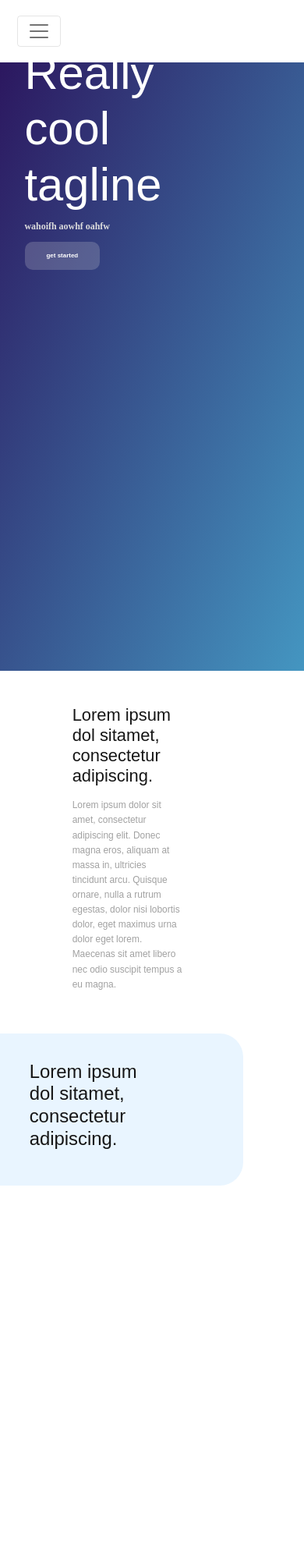
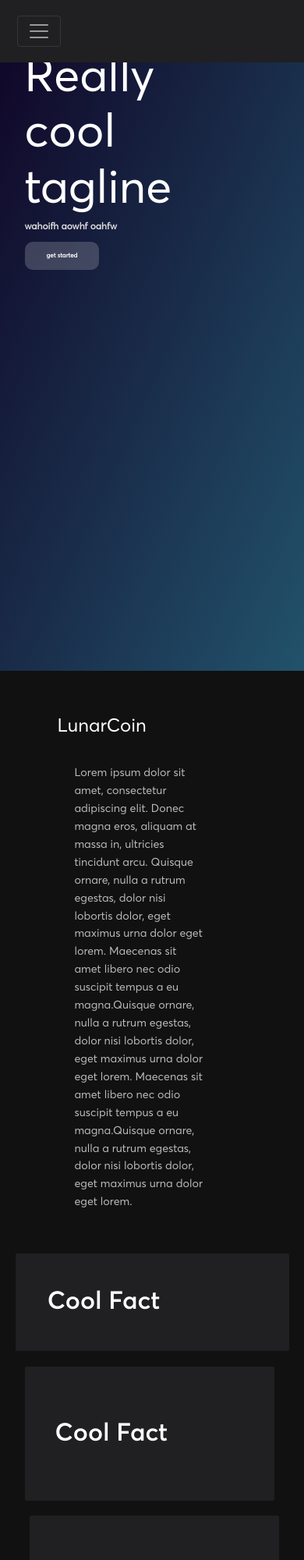
Before and after one commit to Azyles/LunarCoin, a plain HTML site: page index.html in a window 390 px wide. Shown: the top 2000 px of the page at 78% size. Before the commit the page ends 1520 px from the top, so only its background shows below. Drawn offline with nearby package versions, Linux system fonts and the light colour scheme.

Commit message:
UI REVAMP

```diff
--- a/code.js
+++ b/code.js
@@ -7,7 +7,7 @@ function scrollFunction() {
     document.getElementById("header").style.width = "90%";
     document.getElementById("header").style.marginLeft = "5%";
     document.getElementById("header").style.marginRight = "1%";
-    document.getElementById("header").style.borderRadius = "1%";
+    document.getElementById("header").style.borderRadius = "0%";
   } else {
     document.getElementById("header").style.height = "100%";
     document.getElementById("header").style.width = "100%";
--- a/index.html
+++ b/index.html
@@ -10,7 +10,7 @@
   padding: 0;
   scroll-behavior: smooth;
   transition: all 0.5s;
-  background-color:  white;">
+  background-color:  rgb(17, 17, 17);">
 
 <head>
     <meta charset="utf-8">
@@ -31,12 +31,12 @@
       width: 100%;
       height: 100%;
       overflow-x: hidden;
-      font-family: 'Nunito', sans-serif;
-      background-color:  white">
 
-    <nav class="navbar fixed-top navbar-expand-sm navbar-light justify-content-between"
-        style="
-                  font-family: 'Nunito', sans-serif;color: #2a2c35; min-Height: 80px; background:  #ffffff;padding-left: 10px;padding-right: 0px; ">
+     font-family: AvertaCY;
+      background-color:  rgb(17, 17, 17)">
+
+    <nav class="navbar fixed-top navbar-expand-sm navbar-dark justify-content-between"
+        style="color: #ffffff; min-Height: 80px; background:  #202022;padding-left: 10px;padding-right: 0px; ">
         <div class="container-fluid">
             <button class="navbar-toggler" type="button" data-bs-toggle="collapse" data-bs-target="#navbarText"
                 aria-controls="navbarText" aria-expanded="false" aria-label="Toggle navigation">
@@ -69,15 +69,15 @@
     </nav>
 
     <div id="header"
-        style="background: linear-gradient(294.34deg, #4496C1 -0.09%, #2B135C 99.53%);">
+        style="background: linear-gradient(294.34deg, #22526b -0.09%, #100527 99.53%);">
         <div id="" class="container-fluid zoom"
             style="min-Height: 100%;width: 40%;margin-top: 4%;margin-right: 50%;margin-left: 5%;">
 
             <h1
-                style="padding-top: 32%; font-size: calc(3em + 3vw);font-weight: 200; color: #ffffff;font-family: 'RocknRoll One', sans-serif;">
+                style="padding-top: 32%; font-size: calc(3em + 3vw);font-weight: 200; color: #ffffff;">
                 Really cool tagline</h1>
             <h1
-                style="padding-top: 2%;padding-bottom: 3%; font-size: calc(0.6em + 0.6vw);font-weight: 600; color: #dddddd;font-family: 'Ubuntu'">
+                style="padding-top: 2%;padding-bottom: 3%; font-size: calc(0.6em + 0.6vw);font-weight: 600; color: #dddddd;">
                 wahoifh aowhf oahfw</h1>
 
             <a class="button buttonH ">get started</a>
@@ -86,26 +86,31 @@
         </div>
     </div>
 
+
+
     <section id="About Us"
-        style="height: auto;width: 70%; background-color: #ffffff;margin-left: 15%;margin-right: 15%;">
+        style="height: auto;width: 70%; margin-left: 15%;margin-right: 15%;">
         <div id="" class="container-fluid zoom">
             <div class="row" style="margin-top: 10%;">
-                <div class="col-xxl" style="width: 30%;background-image: url('assets/phone.png');background-size: contain;
-    background-repeat: no-repeat;
-    background-position: center; margin-right: 2%;border-radius:10px; margin-top: 1%;margin-bottom: 1%;">
+                <div class="col-xs-4" style="width: 20%;margin-top: 5%;margin-bottom: 5%;">
+                    <h1
+                        style=" margin-left: 10%;margin-top: 55%;   padding-bottom: 1%;font-size: calc(1.2em + 1.2vw); color: #ffffff;">
+                        LunarCoin
+                    </h1>
+
                 </div>
-                <div class="col-xxl" style="width: 70%;margin-top: 5%;margin-bottom: 5%;margin-left: 2%;">
+                <div class="col-xxl" style="width: 80%;margin-top: 5%;margin-bottom: 5%;margin-left: 2%;">
+
                     <h1
-                        style=" margin-left: 10%;   padding-bottom: 4%;font-size: calc(1.1em + 1.1vw); color: #161616;font-family: 'RocknRoll One', sans-serif;">
-                        Lorem ipsum dol sitamet, consectetur adipiscing.
-                    </h1>
-                    <h1
-                        style="margin-left: 10%;font-family: 'Ubuntu', sans-serif; font-size: calc(0.6em + 0.6vw);line-height: 160%; font-weight: 400;margin-right: 5%; color: #a1a1a1;">
+                        style="margin-left: 10%; font-size: calc(0.72em + 0.72vw);line-height: 160%; font-weight: 400;margin-right: 5%; color: #b9b9b9;">
                         Lorem ipsum dolor sit amet, consectetur adipiscing elit. Donec magna eros, aliquam at massa in,
                         ultricies tincidunt
                         arcu. Quisque ornare, nulla a rutrum egestas, dolor nisi lobortis dolor, eget maximus urna dolor
                         eget lorem. Maecenas
-                        sit amet libero nec odio suscipit tempus a eu magna.
+                        sit amet libero nec odio suscipit tempus a eu magna.Quisque ornare, nulla a rutrum egestas, dolor nisi lobortis dolor, eget maximus urna dolor
+                        eget lorem. Maecenas
+                        sit amet libero nec odio suscipit tempus a eu magna.Quisque ornare, nulla a rutrum egestas, dolor nisi lobortis dolor, eget maximus urna dolor
+                        eget lorem.
                     </h1>
                 </div>
             </div>
@@ -119,18 +124,77 @@
     <section id="Quote">
 
         <div class="container-fluid"
-            style="margin-top: 8% ;margin-bottom: 8% ;height: auto; width: 80%; margin-right: 20%; background-color: #e9f5ff;border-radius: 0px 30px 30px 0px;">
+            style="margin-top: 8% ;margin-bottom: 0% ;height: auto; width: 90%; margin-right: 5%;margin-left: 5%;border-radius: 2px; background-color: #202022  ;">
             <div class="row" style="margin-top: 10%;">
 
                 <div class="col-xxl" style="width: 70%;margin-top: 5%;margin-bottom: 5%;margin-left: 2%;">
                     <h1
-                        style=" margin-left: 10%;   padding-bottom: 10%;padding-top: 10%;font-size: calc(1.2em + 1.2vw); color: #161616;font-family: 'RocknRoll One', sans-serif;">
-                        Lorem ipsum dol sitamet, consectetur adipiscing.
+                        style=" font-family: AvertaCYB;margin-left: 10%;   padding-bottom: 10%;padding-top: 10%;font-size: calc(1.6em + 1.6vw); color: #ffffff;">
+                        Cool Fact
                     </h1>
                 </div>
-                <div class="col-xxl" style="width: 30%;background-image: url('assets/phones.png');background-size: contain;
-                                background-repeat: no-repeat;
-                                background-position: center; margin-right: 2%;border-radius:10px; margin-top: 1%;margin-bottom: 0%;">
+            </div>
+        </div>
+
+    </section>
+    <section>
+        <div class="row" style="width: 90%; margin-right: 5%;margin-left: 5%;">
+            <div class="col-xxl">
+                <section id="Quote">
+
+                    <div class="container-fluid"
+                        style="margin-top: 6% ;;height: auto; width: 98%; margin-right: 2%;border-radius: 2px; background-color: #202022  ;">
+                        <div class="row" style="margin-top: 0%;">
+
+                            <div class="col-xxl" style="width: 70%;margin-top: 15%;margin-bottom: 15%;margin-left: 2%;">
+                                <h1
+                                    style="font-family: AvertaCYB; margin-left: 5%;   padding-bottom: 10%;padding-top: 10%;font-size: calc(1.6em + 1.6vw); color: #ffffff;">
+                                    Cool Fact
+                                </h1>
+                            </div>
+
+                        </div>
+                    </div>
+
+                </section>
+            </div>
+
+            <div class="col-xxl">
+                <section id="Quote">
+
+                    <div class="container-fluid"
+                        style="margin-top: 6% ;height: auto; width: 98%;margin-left: 2%;border-radius: 2px; background-color: #202022  ;">
+                        <div class="row" style="margin-top: 0%;">
+
+                            <div class="col-xxl" style="width: 70%;margin-top: 15%;margin-bottom: 15%;margin-left: 2%;">
+                                <h1
+                                    style=" font-family: AvertaCYB;margin-left: 5%;   padding-bottom: 10%;padding-top: 10%;font-size: calc(1.6em + 1.6vw); color: #ffffff;">
+                                    Cool Fact
+                                </h1>
+                            </div>
+
+                        </div>
+                    </div>
+
+                </section>
+            </div>
+
+
+
+        </div>
+    </section>
+
+    <section id="Quote">
+
+        <div class="container-fluid"
+            style="margin-top: 3% ;margin-bottom: 2% ;height: auto; width: 90%; margin-right: 5%;margin-left: 5%;border-radius: 2px; background-color: #202022  ;">
+            <div class="row" style="margin-top: 0%;">
+
+                <div class="col-xxl" style="width: 70%;margin-top: 5%;margin-bottom: 5%;margin-left: 2%;">
+                    <h1
+                        style=" font-family: AvertaCYB;margin-left: 10%;   padding-bottom: 10%;padding-top: 10%;font-size: calc(1.6em + 1.6vw); color: #ffffff;">
+                        Cool Fact
+                    </h1>
                 </div>
             </div>
         </div>
--- a/style.css
+++ b/style.css
@@ -1,4 +1,17 @@
+@font-face {
+  font-family: AvertaCY;
+  src:  url('fonts/AvertaCY-Regular.woff2') format('woff2');
+}
 
+@font-face {
+  font-family: AvertaCYL;
+  src:  url('fonts/AvertaCY-Light.woff2') format('woff2');
+}
+
+@font-face {
+  font-family: AvertaCYB;
+  src:  url('fonts/AvertaCY-Semibold.woff2') format('woff2');
+}
 
 #header{
   transition: 1.2s;
```
Also changed, not shown: fonts/AvertaCY-Light.woff2 (added), fonts/AvertaCY-Regular.woff2 (added), fonts/AvertaCY-Semibold.woff2 (added).
